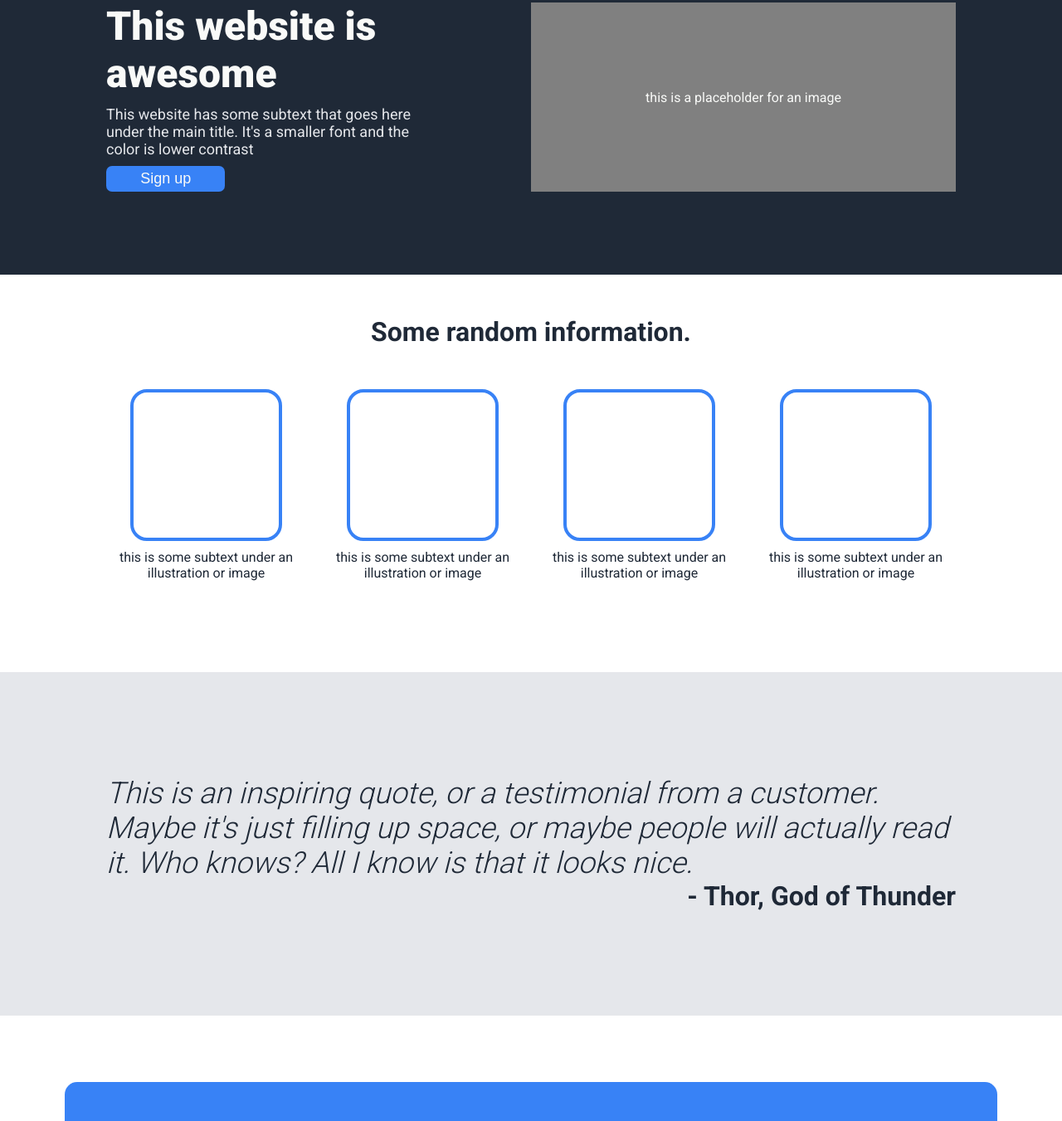
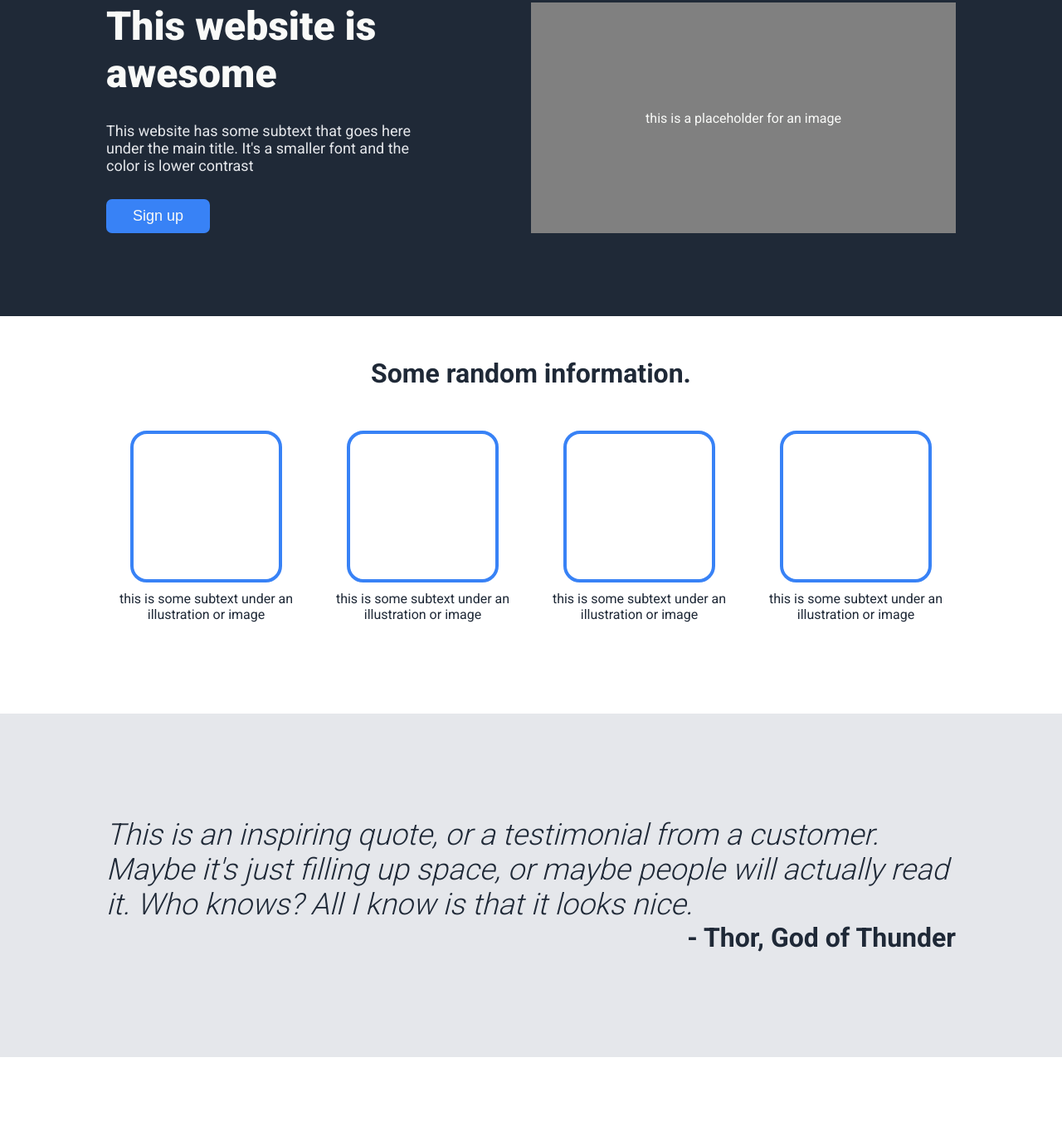
Before and after one commit to mylesazriel/top-landing-page, a plain HTML site: page index.html in a window 1280 px wide. Shown: the part 165-1516 px from the top of the page at 83% size. Drawn offline with Linux system fonts and the light colour scheme.

Commit message:
Fix teh UI of the cta and hero section

```diff
--- a/css/style.css
+++ b/css/style.css
@@ -57,6 +57,7 @@ a {
     display: flex;
     flex-direction: column;
     gap: 10px;
+
 }
 
 .hero-main-text {
@@ -67,6 +68,7 @@ a {
 .hero-secondary-text {
     font-size: 18px;
     color: #E5E7EB;
+    margin: 20px 0px;
 }
 
 .hero-signup {
@@ -75,8 +77,10 @@ a {
     color: #F9FAF8;
     font-size: 18px;
     border-radius: 7px;
-    padding: 5px 25px;
-    width: 35%;
+    padding: 10px 20px;
+    width: 125px;
+    cursor: pointer;
+
 }
 
 .hero-image {
@@ -169,6 +173,7 @@ h1 {
     padding: 50px;
     border-radius: 15px;
     justify-content: space-between;
+
 }
 
 .cta-head {
@@ -178,6 +183,7 @@ h1 {
 
 .cta-text {
     font-size: 20px;
+
 }
 
 .cta-signup {
@@ -187,6 +193,8 @@ h1 {
     font-size: 18px;
     border-radius: 7px;
     padding: 5px 25px;
+    align-self: flex-end;
+    cursor: pointer;
 }
 
 /* Footer */
```
